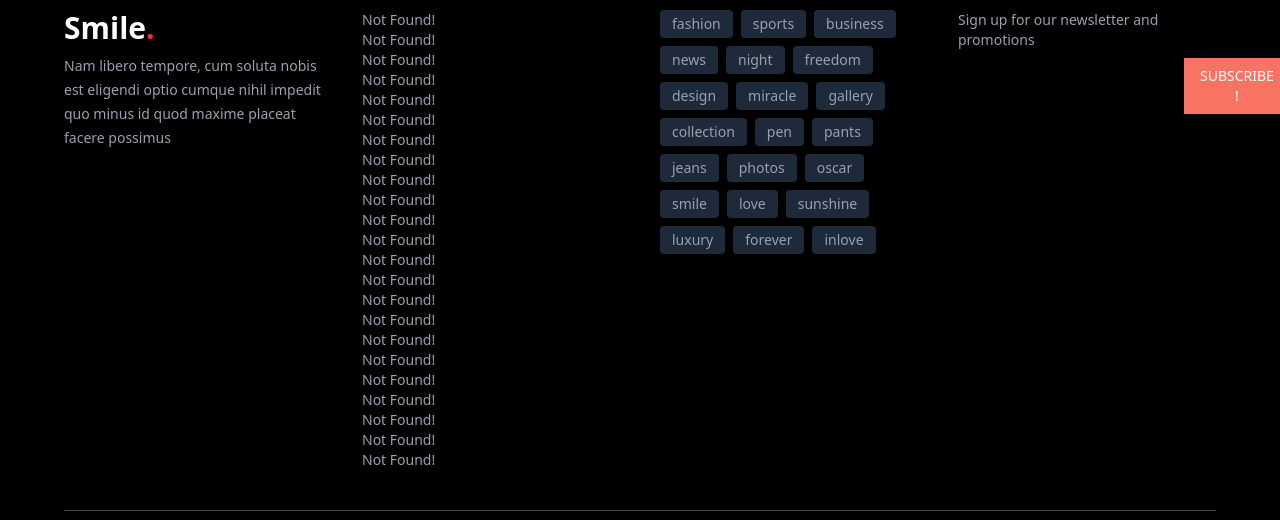
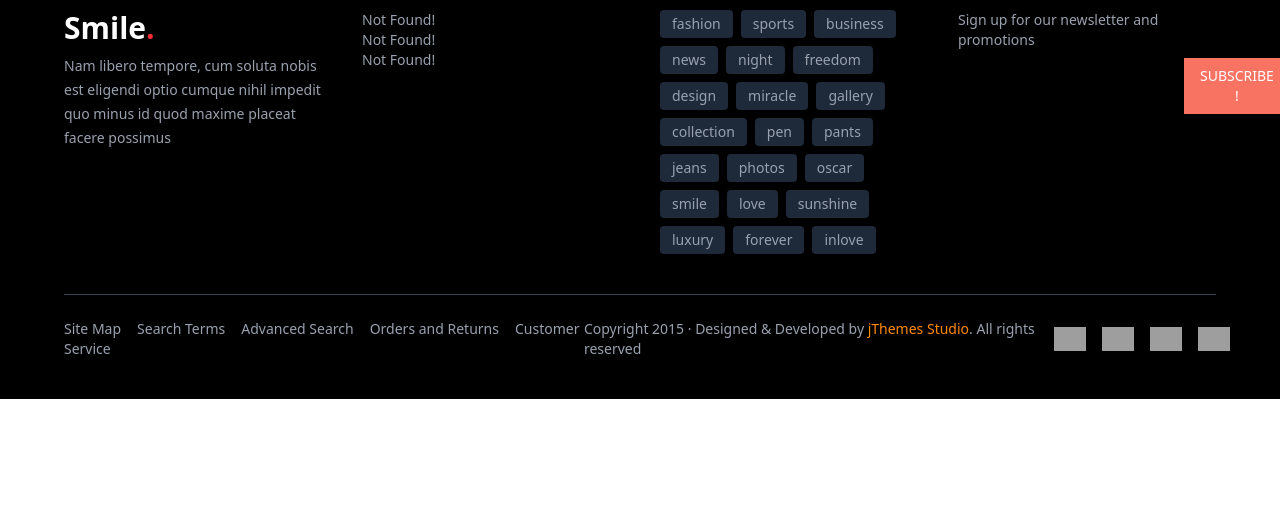
Before and after one commit to rakibul561/Smile-client-code, a Next.js app: page / in a window 1280 px wide. Shown: the part 1258-1778 px from the top of the page. After the commit the page ends 1657 px from the top, so only its background shows below. Built offline with nearby package versions, Linux system fonts and the light colour scheme; grey boxes are pictures that could not be loaded.

Commit message:
change this code

```diff
--- a/src/app/login/page.tsx
+++ b/src/app/login/page.tsx
@@ -5,6 +5,7 @@ import { FaFacebookF, FaTwitter, FaEdit } from 'react-icons/fa';
 const LoginSignup = () => {
   return (
     <div className=" flex items-center justify-center bg-white px-4 py-10">
+
       <div className="grid grid-cols-1 md:grid-cols-2   w-full max-w-5xl">
         {/* Login Section */}
         <div className="p-8 border border-gray-300">
@@ -52,7 +53,7 @@ const LoginSignup = () => {
         <div className="p-8 border border-gray-300 ml-8">
           <h2 className="text-xl font-semibold mb-6">Signup Today And You'll Be Able To</h2>
           <h2 className="text-xl font-semibold mb-6">Signup Today And You'll Be Able To</h2>
-         oibold mb-6">Signup Today And You'll Be Able To</h2>
+
           <ul className="space-y-4 text-sm">
             {[
               'Online Order Status',
@@ -79,6 +80,7 @@ const LoginSignup = () => {
 
       </div>
 
+      </div>
 
 
   );
--- a/src/components/Shared/Footer.tsx
+++ b/src/components/Shared/Footer.tsx
@@ -29,26 +29,7 @@ const Footer:React.FC = () => {
           <p className="text-sm">Not Found!</p>
           <p className="text-sm">Not Found!</p>
           <p className="text-sm">Not Found!</p>
-          <p className="text-sm">Not Found!</p>
-          <p className="text-sm">Not Found!</p>
-          <p className="text-sm">Not Found!</p>
-          <p className="text-sm">Not Found!</p>
-          <p className="text-sm">Not Found!</p>
-          <p className="text-sm">Not Found!</p>
-          <p className="text-sm">Not Found!</p>
-          <p className="text-sm">Not Found!</p>
-          <p className="text-sm">Not Found!</p>
-          <p className="text-sm">Not Found!</p>
-          <p className="text-sm">Not Found!</p>
-          <p className="text-sm">Not Found!</p>
-          <p className="text-sm">Not Found!</p>
-          <p className="text-sm">Not Found!</p>
-          <p className="text-sm">Not Found!</p>
-          <p className="text-sm">Not Found!</p>
-          <p className="text-sm">Not Found!</p>
-          <p className="text-sm">Not Found!</p>
-          <p className="text-sm">Not Found!</p>
-          <p className="text-sm">Not Found!</p>
+
 
 
 
```
